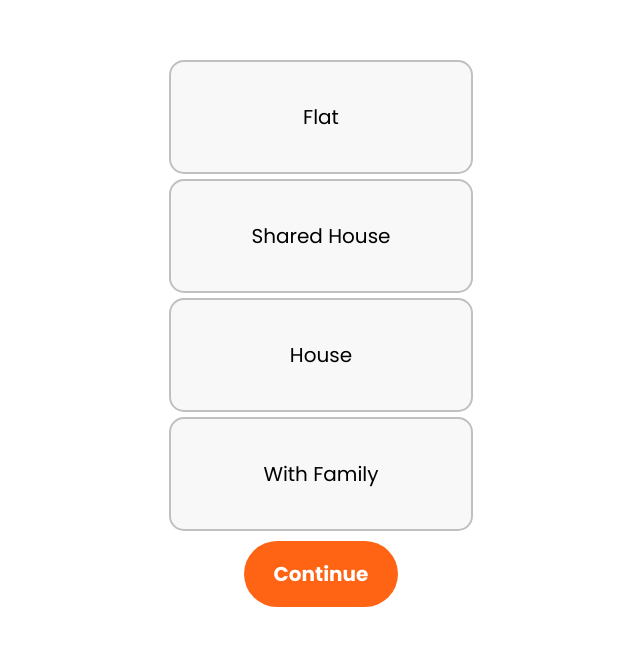
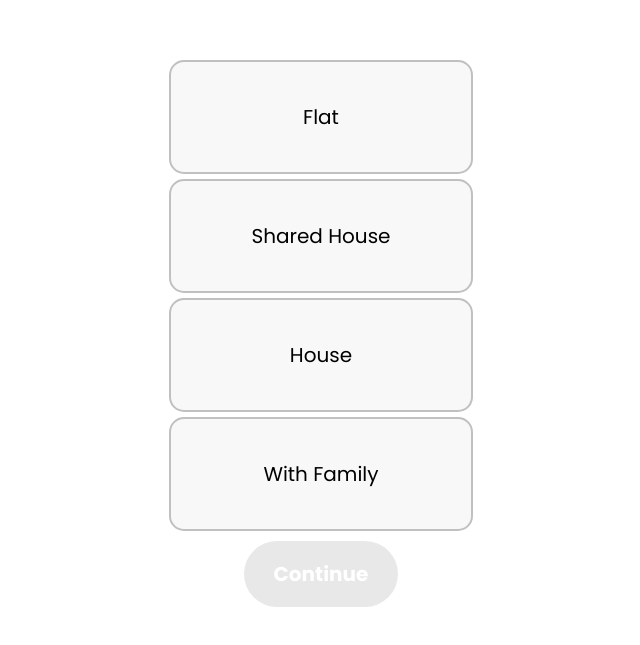
Before and after one commit to BrandonEastwell/urban-jungle-questionnaire, a React (Vite) app: page / in a window 1280 px wide. Shown: the part 107-752 px from the top of the page, without its empty margins (319-959 px from the left). Built offline with nearby package versions, Linux system fonts and the light colour scheme.

Commit message:
disabled button state

```diff
--- a/src/pages/App.tsx
+++ b/src/pages/App.tsx
@@ -15,16 +15,22 @@ function App() {
     const [step, setStep] = useState<number>(0);
     const [formData, setFormData] = useState<FormData>({ location: null, item: null, travel: null, claim: null, student: null });
     const [formError, setFormError] = useState<string | null>(null);
+    const [submitDisabled, setSubmitDisabled] = useState<boolean>(true);
 
     const formChangeHandler = (event: any) => {
         const { name, value } = event.target;
         setFormData({...formData, [name]: value});
+
+        const form = document.querySelector("form")!;
+        if (form.checkValidity()) setSubmitDisabled(false)
+        else setSubmitDisabled(true);
     }
 
     function submitHandler(event: React.FormEvent) {
         event.preventDefault();
 
         const form = document.querySelector("form")!;
+
         if (!form.checkValidity()) {
             const inputField = form.querySelector("input")!;
             const inputName = inputField.name;
@@ -39,6 +45,7 @@ function App() {
             return;
         }
 
+        setSubmitDisabled(true);
         setFormError(null);
         if (step !== QUESTIONS) return setStep(step + 1);
 
@@ -68,13 +75,15 @@ function App() {
 
                 </fieldset> }
 
-                { step === 1 && <fieldset className="question">
+                { step === 1 &&
+                    <fieldset className="question">
                         <h2>What is your most expensive belonging?</h2>
-                    <label style={{display:"none"}} htmlFor="belonging">What is your mouse expensive belonging?</label>
-                    <input type="text" id="belonging" name="item" required max={15} min={2} />
+                        <label style={{display:"none"}} htmlFor="belonging">What is your most expensive belonging?</label>
+                        <input type="text" id="belonging" name="item" onChange={formChangeHandler} required max={15} min={2} />
                     </fieldset> }
 
-                { step === 2 && <fieldset className="question">
+                { step === 2 &&
+                    <fieldset className="question">
                         <h2>Do you travel a lot?</h2>
                         <input type="radio" id="travel-yes" name="travel" />
                         <label htmlFor="travel-yes">Yes</label>
@@ -82,7 +91,8 @@ function App() {
                         <label htmlFor="travel-no">No</label>
                     </fieldset> }
 
-                { step === 3 && <fieldset className="question">
+                { step === 3 &&
+                    <fieldset className="question">
                         <h2>Ever had to file a claim before?</h2>
                         <input type="radio" id="claim-yes" name="claim" />
                         <label htmlFor="claim-yes">Yes</label>
@@ -90,7 +100,8 @@ function App() {
                         <label htmlFor="claim-no">No</label>
                     </fieldset> }
 
-                { step === 4 && <fieldset className="question">
+                { step === 4 &&
+                    <fieldset className="question">
                         <h2>Are you a student?</h2>
                         <input type="radio" id="student-yes" name="student" />
                         <label htmlFor="student-yes">Yes</label>
@@ -98,7 +109,7 @@ function App() {
                         <label htmlFor="student-no">No</label>
                     </fieldset> }
                 { formError && <span className="error">{formError}</span> }
-                <button type="submit" >{step === QUESTIONS ? "Submit" : "Continue"}</button>
+                <button type="submit" disabled={submitDisabled}>{step === QUESTIONS ? "Submit" : "Continue"}</button>
             </form>
         </>
     )
--- a/src/styles/globals.css
+++ b/src/styles/globals.css
@@ -17,6 +17,7 @@ fieldset {
 
 button:disabled {
   background-color: #E8E8E8;
+  cursor: not-allowed;
 }
 
 button {
@@ -28,6 +29,7 @@ button {
   font-weight: bold;
   border: none;
   border-radius: 50px;
+  cursor: pointer;
 }
 
 .radio-container {
```
Lines whose indentation alone changed are shown as unchanged.
